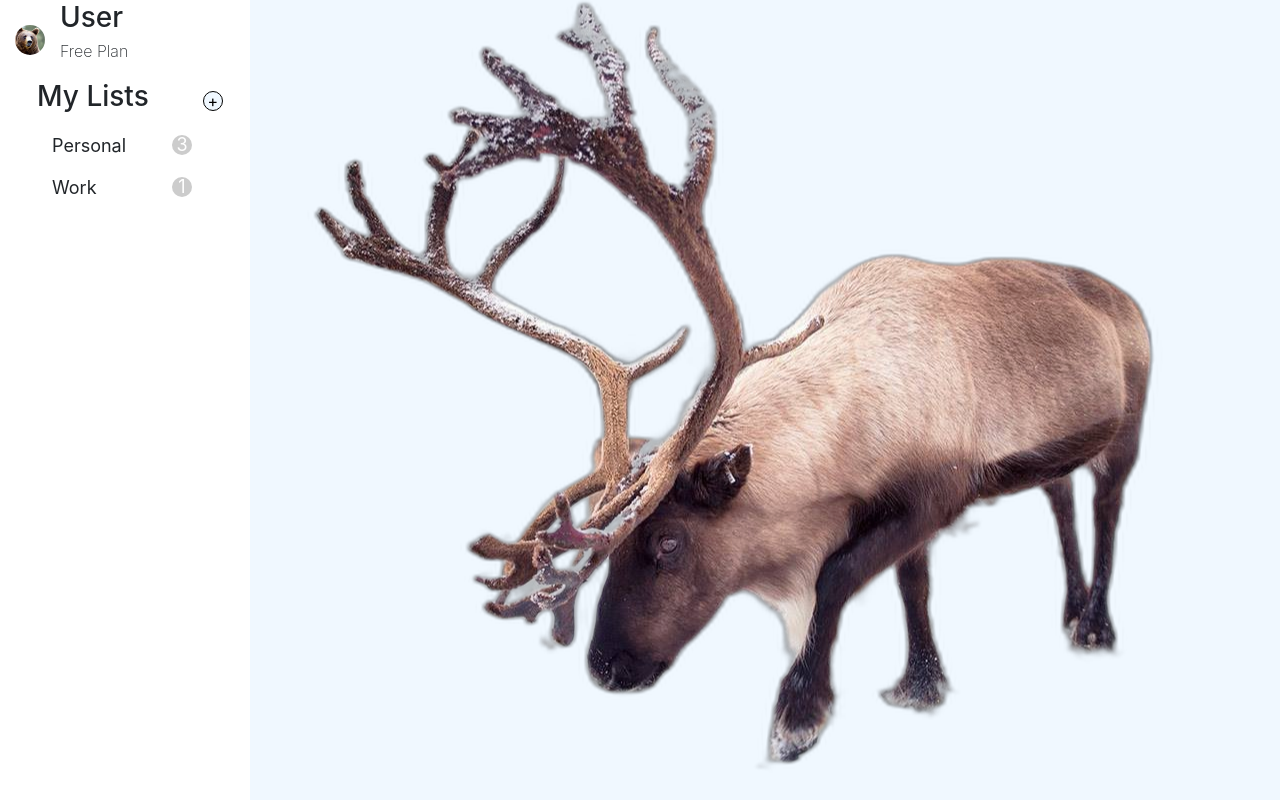
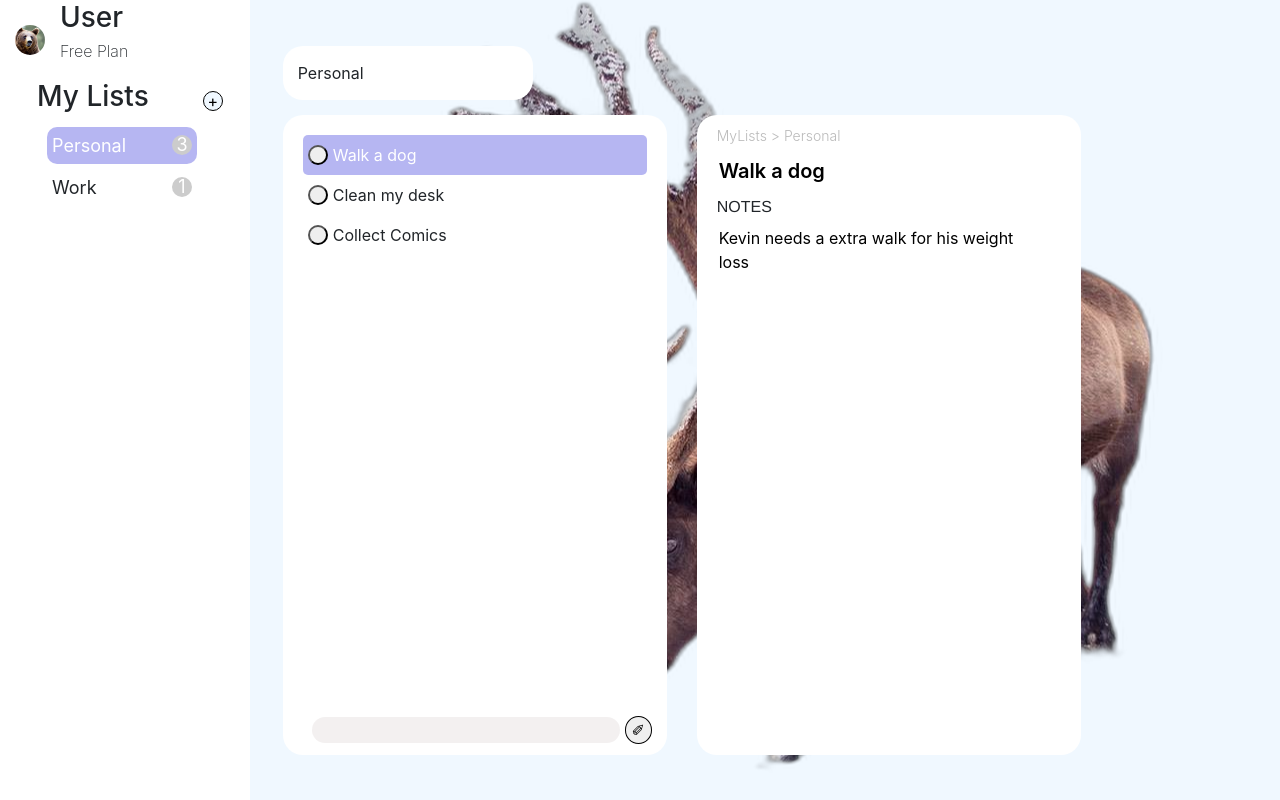
Before and after one commit to fasiha/todo-typescript, a React (Create React App) app: page / in a window 1280 px wide. Built offline with nearby package versions, Linux system fonts and the light colour scheme.

Commit message:
Use useEffect to update name and note in TodoWindow

```diff
--- a/src/App.tsx
+++ b/src/App.tsx
@@ -42,7 +42,7 @@ const sample: Data = [
 
 function App() {
   const [data, setData] = useState(sample);
-  const [selected, setSelected] = useState(-1);
+  const [selected, setSelected] = useState(0);
   const [selected2, setSelected2] = useState(0);
   const categories: Array<string> = data.map((d) => d["category"]);
   return (
--- a/src/components/FolderWindow.tsx
+++ b/src/components/FolderWindow.tsx
@@ -71,9 +71,6 @@ const FolderWindow = (props: SideProps) => {
   const TopicHeader: React.FC = () => {
     return <div className="topicheader">{data[selected].category}</div>;
   };
-  if (selected == -1) {
-    return <></>;
-  }
   return (
     <div className="">
       <TopicHeader />
--- a/src/components/Main.tsx
+++ b/src/components/Main.tsx
@@ -14,6 +14,7 @@ interface SideProps {
 
 const Main = (props: SideProps) => {
   const { data, setData, selected, selected2, setSelected2 } = props;
+  const todo = data[selected].todo[selected2];
 
   return (
     <div className="main">
--- a/src/components/TodoWindow.tsx
+++ b/src/components/TodoWindow.tsx
@@ -1,4 +1,4 @@
-import React, { Dispatch, SetStateAction, useState } from "react";
+import React, { Dispatch, SetStateAction, useState, useEffect } from "react";
 import "./folderwindow.css";
 import { Data, Todo } from "../App";
 import produce from "immer";
@@ -12,24 +12,26 @@ interface SideProps {
 
 const TodoWindow = (props: SideProps) => {
   const { data, setData, selected, selected2 } = props;
-  if (selected === -1) {
-    return <></>;
-  }
   const list = data[selected].category;
   const todo = data[selected].todo[selected2];
-  const name = todo.name;
-  const note = todo.note;
+  const [name, setName] = useState(todo.name);
+  const [note, setNote] = useState(todo.note);
+  useEffect(() => {
+    setName(data[selected].todo[selected2].name);
+    setNote(data[selected].todo[selected2].note);
+  }, [selected, selected2]);
+
   const updateName = (e: any) => {
     setData(
       produce((draft) => {
-        draft[selected].todo[selected2].name = e.target.value;
+        draft[selected].todo[selected2].name = name;
       })
     );
   };
   const updateNote = (e: any) => {
     setData(
       produce((draft) => {
-        draft[selected].todo[selected2].note = e.target.value;
+        draft[selected].todo[selected2].note = note;
       })
     );
   };
@@ -38,14 +40,21 @@ const TodoWindow = (props: SideProps) => {
       <div className="headertodo">MyLists &gt; {list}</div>
       <div className="content">
         <input
-          defaultValue={name}
+          value={name}
+          className="nameinput"
           onBlur={updateName}
-          className="nameinput"
+          onChange={(e) => {
+            setName(e.target.value);
+          }}
         ></input>
         <div className="notediv">
           <h5 id="note">NOTES</h5>
           <div className="textdiv">
-            <textarea onBlur={updateNote} defaultValue={note}></textarea>
+            <textarea
+              value={note}
+              onBlur={updateNote}
+              onChange={(e) => setNote(e.target.value)}
+            ></textarea>
           </div>
         </div>
       </div>
```
